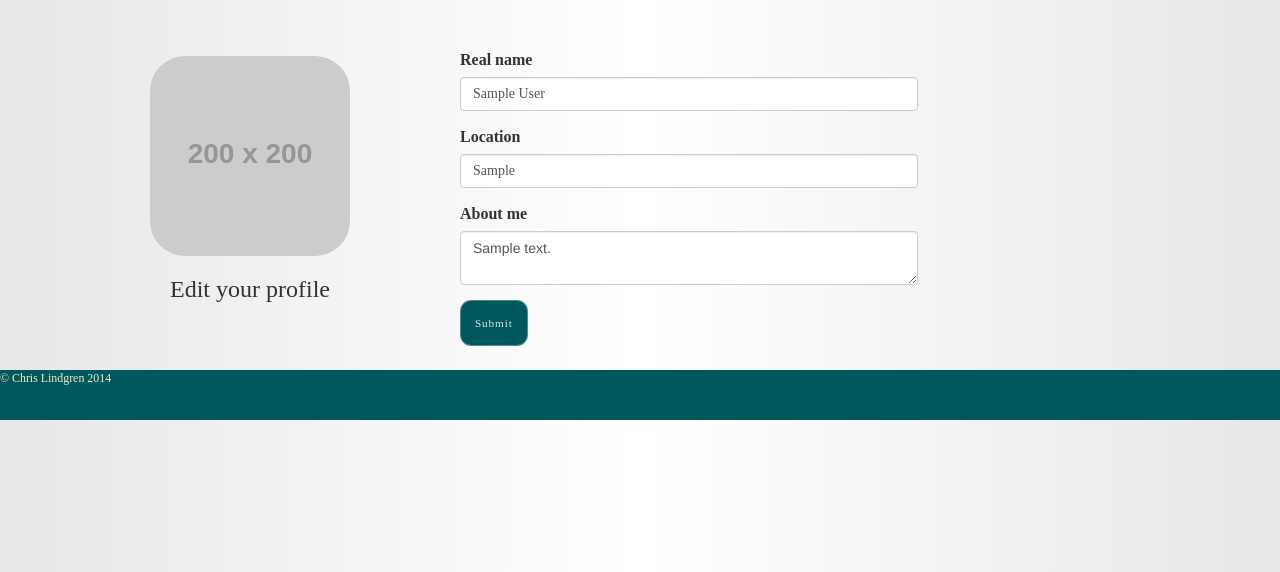
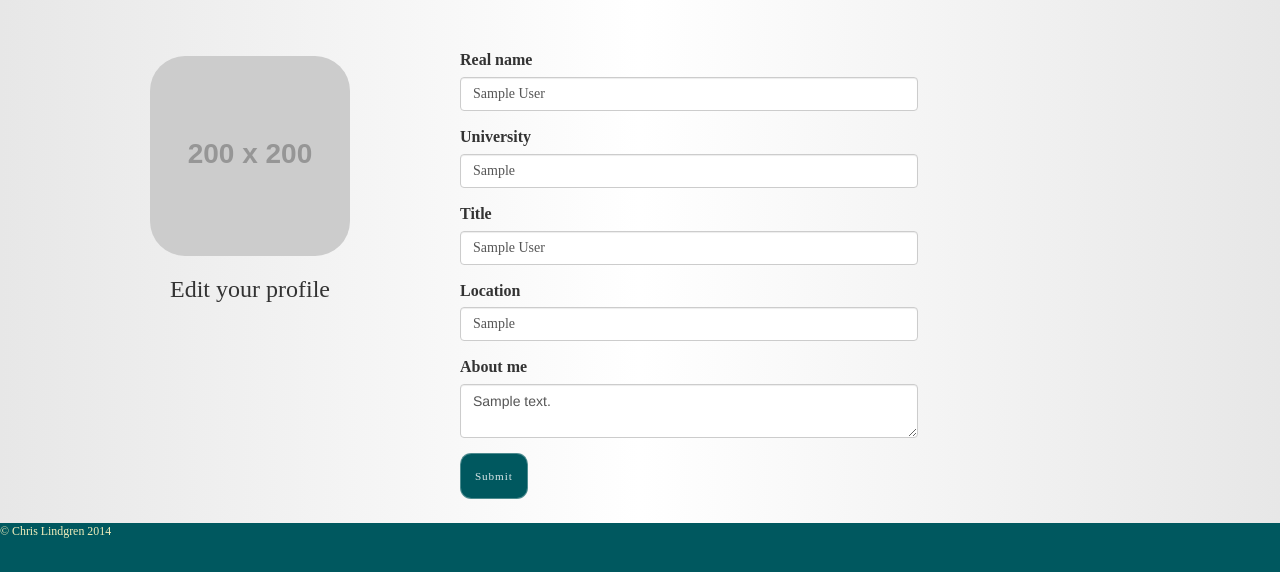
Before and after one commit to anotherline/anotherline-flask, a Flask app: page /edit-profile in a window 1280 px wide. Shown: the part 51-623 px from the top of the page. Run offline with Flask 2, Linux system fonts and the light colour scheme; a user stored in the database is signed in; tables that the repository leaves empty hold one stand-in row (values such as "Sample post"); grey boxes labelled with a size stand in for pictures from a placeholder-image service; some libraries are stand-ins or nearby versions; some web fonts are replaced.

Commit message:
incorporated user.university and user.title

```diff
--- a/app/main/forms.py
+++ b/app/main/forms.py
@@ -11,6 +11,8 @@ class NameForm(Form):
 
 class EditProfileForm(Form):
 	name = StringField('Real name', validators=[Length(0, 64)])
+	university = StringField('University', validators=[Length(0, 128)])
+	title = StringField('Title', validators=[Length(0, 64)])
 	location = StringField('Location', validators=[Length(0, 64)])
 	about_me = TextAreaField('About me')
 	submit = SubmitField('Submit')
--- a/app/main/views.py
+++ b/app/main/views.py
@@ -48,12 +48,16 @@ def edit_profile():
 		current_user.name = form.name.data
 		current_user.location = form.location.data
 		current_user.about_me = form.about_me.data
+		current_user.university = form.university.data
+		current_user.title = form.title.data
 		db.session.add(current_user)
 		flash('Your profile has been updated.')
 		return redirect(url_for('.user', username=current_user.username))
 	form.name.data = current_user.name
 	form.location.data = current_user.location
 	form.about_me.data = current_user.about_me
+	form.university.data = current_user.university
+	form.title.data = current_user.title
 	return render_template('edit_profile.html', form=form)
 
 
@@ -71,6 +75,8 @@ def edit_profile_admin(id):
 		user.name = form.name.data
 		user.location = form.location.data
 		user.about_me = form.about_me.data
+		user.university = form.university.data
+		user.title = form.title.data
 		db.session.add(user)
 		flash('The profile has been updated.')
 		return redirect(url_for('.user', username=user.username))
@@ -81,6 +87,8 @@ def edit_profile_admin(id):
 	form.name.data = user.name
 	form.location.data = user.location
 	form.about_me.data = user.about_me
+	form.university.data = user.university
+	form.title.data = user.title
 	return render_template('edit_profile.html', form=form, user=user)
 
 #--------------------------
--- a/app/models.py
+++ b/app/models.py
@@ -62,7 +62,7 @@ class User(UserMixin, db.Model):
 	username = db.Column(db.String(64), unique=True, index=True)
 	email = db.Column(db.String(64), unique=True, index=True)
 	title = db.Column(db.String(64), unique=True)
-	university = db.Column(db.String(64), unique=True)
+	university = db.Column(db.String(128), unique=True)
 	phone = db.Column(db.String(64), unique=True)
 	website = db.Column(db.String(64), unique=True)
 	password_hash = db.Column(db.String(128))
--- a/app/templates/user.html
+++ b/app/templates/user.html
@@ -25,7 +25,7 @@
 						{% endif %}
 					</p>
 					<p>
-						{% if user.university %}
+						{%- if user.university -%}
 							<b>University</b>: {{ user.university }}
 						{% endif %}
 					</p>
```
